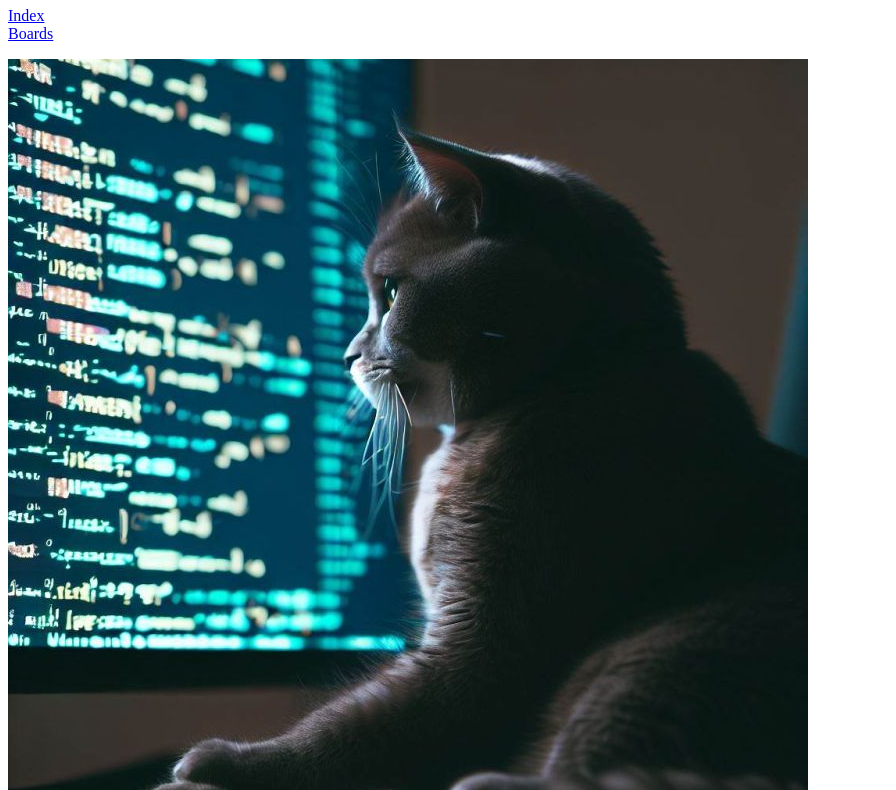
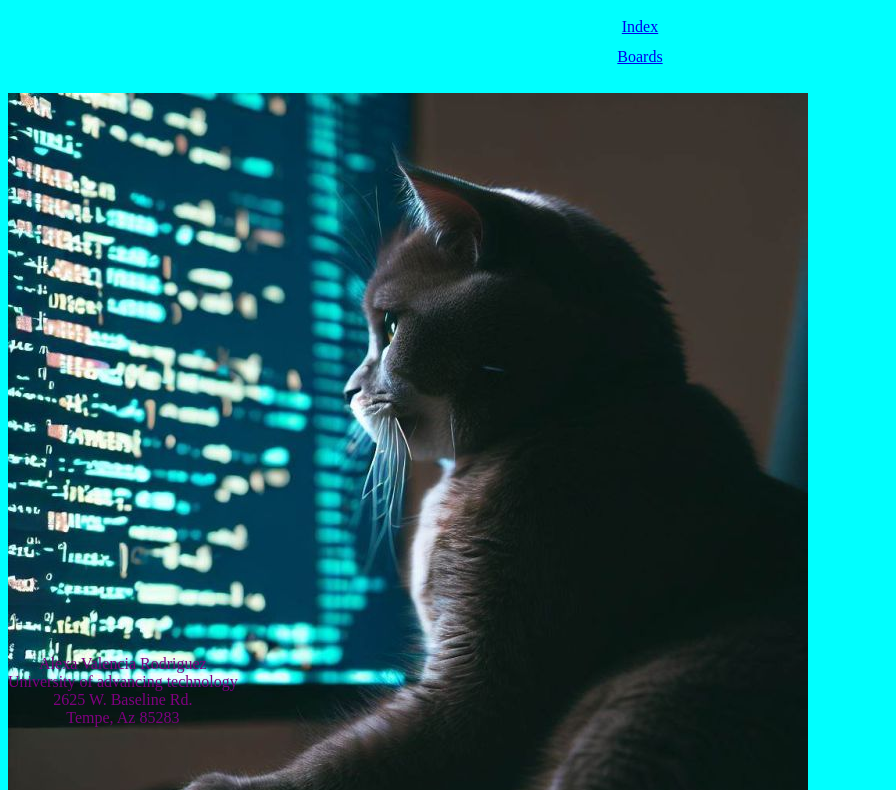
Before and after one commit to Alexa828/CSC102-Intro-Programming-, a plain HTML site: page index.html in a window 1280 px wide. Shown: the part 73-863 px from the top of the page, without its empty margins (0-896 px from the left). Drawn offline with Linux system fonts and the light colour scheme.

Commit message:
Add files via upload

```diff
--- a/index.html
+++ b/index.html
@@ -9,7 +9,10 @@
 <!-- this is the frist step in moblie devolopment - the webpage will look funky on a phone without this -->
     <meta name="viewport" content="width=device-width, initial-scale=1.0">
     <!-- the text fro the browser tab-->
-    <title>Document</title>
+    <title>CSC102- index</title>
+    <!-- add a link to our css file-->
+     <link rel ="stylesheet" href="main.css">
+
 </head>
 <!-- annything we want our user to see should go in the body section-->
 <body>
```
